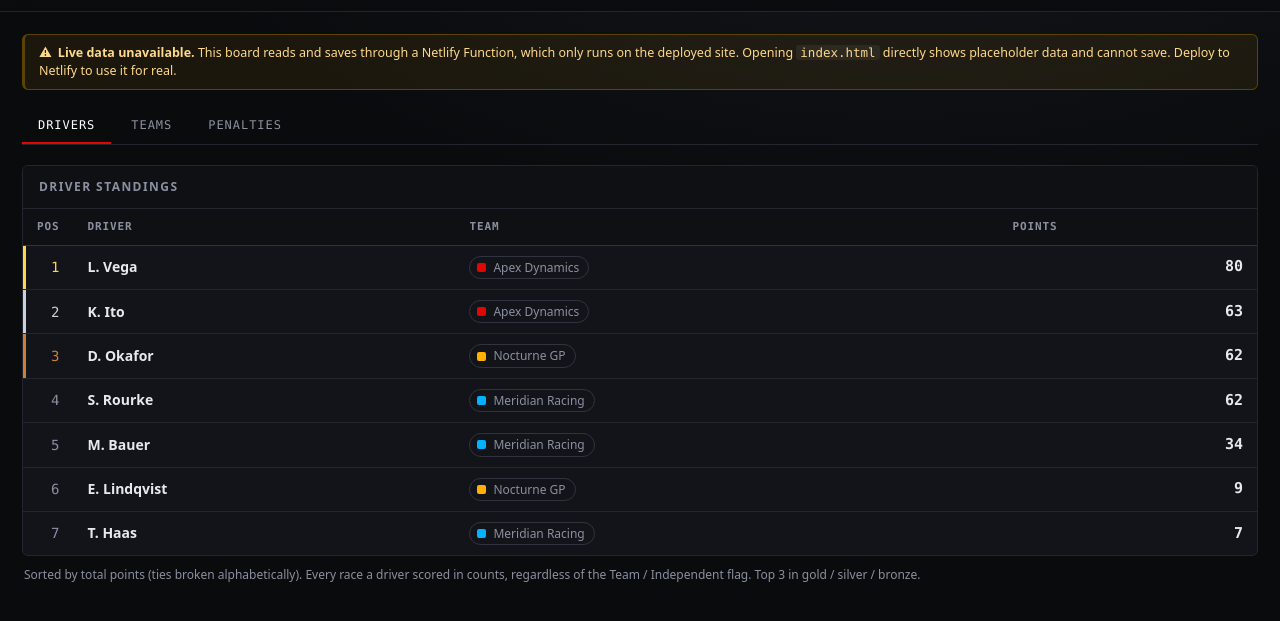
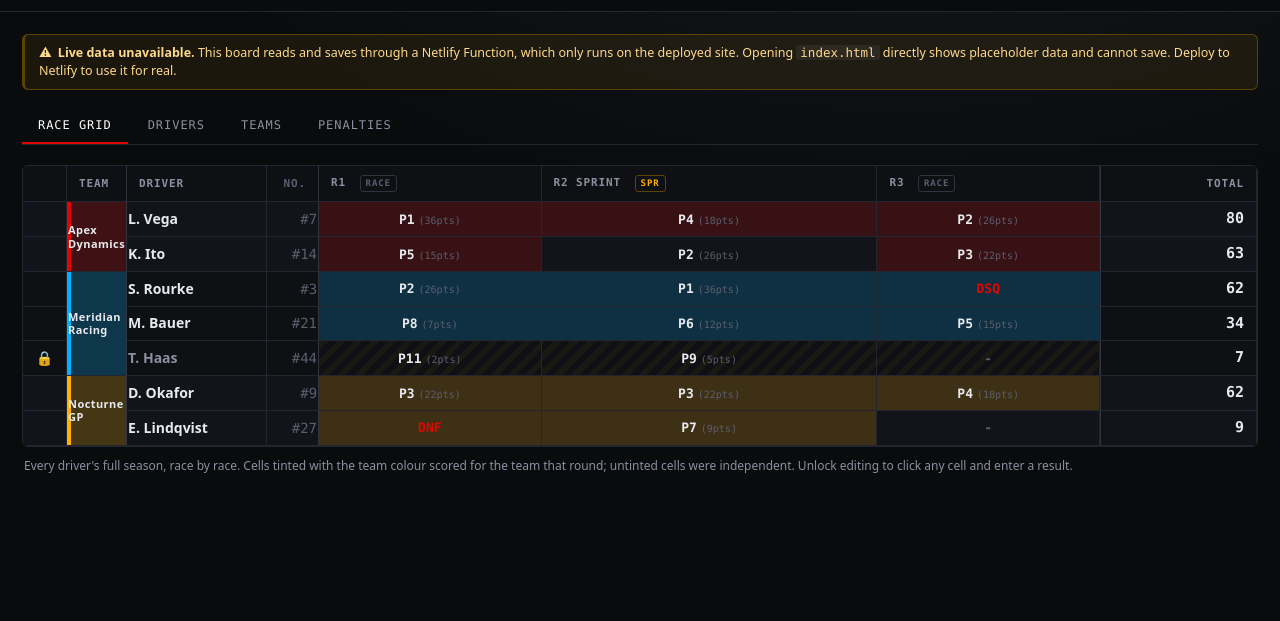
Before and after one commit to DeusExDeveloper/TrueStandings, a website: page public/index.html in a window 1280 px wide. Shown: the part 51-672 px from the top of the page. Drawn offline with Linux system fonts and the light colour scheme; no server answers.

Commit message:
Add master race grid (Prompt 4)
Replace the edit-only Race Entry tab with the master grid — the primary,
public, full-detail view the whole app reads from:

- Columns: LOCKED, Team (color-tinted), Driver, Number, one per race in
  season order (empty future races show "-"), TOTAL (driverPoints()).
- Race cells show P{n} ({pts}pts), DNF/DSQ in red, "-" when empty; a soft
  team-color tint marks teamRace:true (independent results untinted).
- Team blocks sorted by teamPoints() desc, drivers within by driverPoints()
  desc, alternating block shading, merged per-block team cell.
- Sticky left columns (LOCKED/Team/Driver/Number) + sticky right TOTAL.
- IS the race-entry screen: same inline cell editor + 3+-team warning in
  edit mode; static and non-clickable when locked.

All totals reuse the existing scoring functions; a cell edit re-renders the
grid and the Driver/Team boards from the same results data (no duplicate
state). 25 tests still pass.

Co-Authored-By: Claude Opus 4.8 <noreply@anthropic.com>

```diff
--- a/public/app.js
+++ b/public/app.js
@@ -89,6 +89,18 @@
     return league.teams.find((t) => t.id === id);
   }
 
+  // Convert a #rrggbb (or #rgb) hex color to an rgba() string at the given
+  // alpha. Used for the subtle team-tinted cell highlights / row blocks.
+  function hexToRgba(hex, alpha) {
+    let h = (hex || "").replace("#", "");
+    if (h.length === 3) h = h.split("").map((c) => c + c).join("");
+    if (h.length !== 6) return `rgba(128,128,128,${alpha})`;
+    const r = parseInt(h.slice(0, 2), 16);
+    const g = parseInt(h.slice(2, 4), 16);
+    const b = parseInt(h.slice(4, 6), 16);
+    return `rgba(${r},${g},${b},${alpha})`;
+  }
+
   function posTagText(result) {
     if (!result) return "—";
     if (result.status === "dnf") return "DNF";
@@ -97,7 +109,12 @@
     return `P${result.position}`;
   }
 
-  // --- rendering: entry grid -------------------------------------------------
+  // --- rendering: master race grid -------------------------------------------
+  // The single source-of-truth table the whole app reads from. Every driver's
+  // full season, race by race, grouped by team. It IS the race-entry screen:
+  // in edit mode each race cell is click-to-edit (same inline editor); when
+  // locked it's static. Totals reuse driverPoints() / teamPoints() — no
+  // recomputation, no duplicate state.
 
   function renderGrid() {
     const wrap = $("#grid-view .grid-wrap");
@@ -107,25 +124,34 @@
       wrap.appendChild(
         el("div", {
           class: "empty-state",
-          text: "Add at least one team, driver, and race to start entering results.",
+          text: editMode
+            ? "Add at least one team, driver, and race to start entering results."
+            : "No race data yet.",
         })
       );
       renderWarnings();
       return;
     }
 
-    const table = el("table", { class: "entry-grid" });
+    const table = el("table", { class: "master-grid" });
 
-    // header
+    // ---- header: LOCKED · Team · Driver · # · races… · TOTAL ----
     const thead = el("thead");
     const headRow = el("tr");
-    headRow.appendChild(el("th", { text: "Driver" }));
+    headRow.appendChild(el("th", { class: "mg-lock sticky-l", text: "" }));
+    headRow.appendChild(el("th", { class: "mg-team sticky-l", text: "Team" }));
+    headRow.appendChild(el("th", { class: "mg-driver sticky-l", text: "Driver" }));
+    headRow.appendChild(el("th", { class: "mg-num sticky-l", text: "No." }));
+
     for (const race of league.races) {
       const kindBadge = el("span", {
         class: `kind ${race.kind === "sprint" ? "sprint" : "race"}`,
         text: race.kind === "sprint" ? "SPR" : "RACE",
       });
-      const th = el("th", {}, [document.createTextNode(race.label + " "), kindBadge]);
+      const th = el("th", { class: "mg-race" }, [
+        document.createTextNode(race.label + " "),
+        kindBadge,
+      ]);
       if (editMode) {
         th.appendChild(document.createElement("br"));
         th.appendChild(
@@ -133,43 +159,64 @@
             class: "btn small danger",
             text: "remove",
             title: `Remove ${race.label}`,
-            onclick: () => removeRace(race.id),
+            onclick: (e) => {
+              e.stopPropagation();
+              removeRace(race.id);
+            },
           })
         );
       }
       headRow.appendChild(th);
     }
+    headRow.appendChild(el("th", { class: "mg-total sticky-r", text: "TOTAL" }));
     thead.appendChild(headRow);
     table.appendChild(thead);
 
-    // body — drivers grouped by team
+    // ---- body: team blocks sorted by team points desc ----
     const tbody = el("tbody");
-    for (const team of league.teams) {
-      const teamDrivers = league.drivers.filter((d) => d.teamId === team.id);
-      if (teamDrivers.length === 0 && !editMode) continue;
 
-      // team group header
-      const teamRow = el("tr", { class: "team-row" });
-      const teamPts = WSS.teamPoints(team.id, league.results, league.drivers, league.races);
-      teamRow.appendChild(
-        el("td", { colspan: league.races.length + 1 }, [
-          el("span", { class: "team-dot", style: `background:${team.color}` }),
-          el("span", { class: "team-name", text: team.name }),
-          el("span", { class: "team-pts num", text: `${teamPts} pts` }),
-        ])
+    // Use teamStandings to order team blocks by points (most competitive first).
+    const orderedTeams = WSS.teamStandings(
+      league.teams,
+      league.results,
+      league.drivers,
+      league.races
+    ).map((s) => s.team);
+
+    let blockIndex = 0;
+    for (const team of orderedTeams) {
+      const teamDrivers = league.drivers
+        .filter((d) => d.teamId === team.id)
+        .sort(
+          (a, b) =>
+            WSS.driverPoints(b.id, league.results) -
+            WSS.driverPoints(a.id, league.results)
         );
-      tbody.appendChild(teamRow);
+      if (teamDrivers.length === 0) continue;
 
-      for (const driver of teamDrivers) {
-        tbody.appendChild(renderDriverRow(driver, team));
-      }
+      const blockClass = blockIndex % 2 === 0 ? "block-even" : "block-odd";
+      blockIndex += 1;
+
+      teamDrivers.forEach((driver, i) => {
+        tbody.appendChild(
+          renderMasterRow(driver, team, blockClass, i === 0, teamDrivers.length)
+        );
+      });
     }
 
-    // drivers with no/unknown team (defensive)
+    // Orphaned drivers (no/unknown team) — keep them visible rather than lost.
     const orphaned = league.drivers.filter((d) => !teamById(d.teamId));
-    for (const driver of orphaned) {
-      tbody.appendChild(renderDriverRow(driver, { color: "#666", name: "—" }));
-    }
+    orphaned.forEach((driver, i) => {
+      tbody.appendChild(
+        renderMasterRow(
+          driver,
+          { id: null, color: "#666", name: "—" },
+          "block-orphan",
+          i === 0,
+          orphaned.length
+        )
+      );
+    });
 
     table.appendChild(tbody);
     wrap.appendChild(table);
@@ -177,78 +224,119 @@
     renderWarnings();
   }
 
-  function renderDriverRow(driver, team) {
-    const tr = el("tr", { class: driver.locked ? "locked" : "" });
+  // One driver row across the whole season.
+  // `firstInBlock` + `blockSize` let us render the team name once, spanning the
+  // block (like the reference sheet's merged team cell).
+  function renderMasterRow(driver, team, blockClass, firstInBlock, blockSize) {
+    const tr = el("tr", {
+      class: `mg-row ${blockClass} ${driver.locked ? "locked" : ""}`,
+    });
 
-    // driver name cell
-    const nameCell = el("td", {
-      class: "driver-cell",
-      style: `border-left-color:${team.color}`,
-    });
-    nameCell.appendChild(el("span", { class: "num", text: `#${driver.number}` }));
-    nameCell.appendChild(el("span", { class: "dname", text: driver.name }));
+    // LOCKED cell (sticky)
+    const lockCell = el("td", { class: "mg-lock sticky-l" });
     if (driver.locked) {
-      nameCell.appendChild(el("span", { class: "lock-icon", text: "🔒" }));
-      nameCell.appendChild(el("span", { class: "locked-label", text: "locked" }));
+      lockCell.appendChild(el("span", { class: "lock-icon", text: "🔒" }));
     }
-    // row tools (edit mode)
-    const tools = el("div", { class: "row-tools" });
-    tools.appendChild(
+    if (editMode) {
+      lockCell.appendChild(
         el("button", {
-        class: "btn small",
-        text: driver.locked ? "Unlock row" : "Lock row",
-        onclick: () => toggleLock(driver.id),
+          class: "btn small lock-toggle",
+          text: driver.locked ? "unlock" : "lock",
+          title: driver.locked ? "Unlock this row" : "Lock this row",
+          onclick: (e) => {
+            e.stopPropagation();
+            toggleLock(driver.id);
+          },
         })
       );
-    tools.appendChild(
+    }
+    tr.appendChild(lockCell);
+
+    // TEAM cell (sticky), tinted with the team color, rendered once per block.
+    if (firstInBlock) {
+      const teamCell = el("td", {
+        class: "mg-team sticky-l",
+        rowspan: blockSize > 1 ? String(blockSize) : null,
+        style: `background:${hexToRgba(team.color, 0.22)};box-shadow:inset 4px 0 0 ${team.color}`,
+      });
+      teamCell.appendChild(el("span", { class: "mg-team-name", text: team.name }));
+      tr.appendChild(teamCell);
+    }
+
+    // DRIVER cell (sticky)
+    const driverCell = el("td", { class: "mg-driver sticky-l" });
+    driverCell.appendChild(el("span", { class: "dname", text: driver.name }));
+    if (editMode && team.id) {
+      driverCell.appendChild(
         el("button", {
-        class: "btn small danger",
-        text: "Remove",
-        onclick: () => removeDriver(driver.id),
+          class: "btn small danger driver-remove",
+          text: "✕",
+          title: `Remove ${driver.name}`,
+          onclick: (e) => {
+            e.stopPropagation();
+            removeDriver(driver.id);
+          },
         })
       );
-    nameCell.appendChild(tools);
-    tr.appendChild(nameCell);
+    }
+    tr.appendChild(driverCell);
 
-    // result cells
+    // NUMBER cell (sticky)
+    tr.appendChild(el("td", { class: "mg-num sticky-l num", text: `#${driver.number}` }));
+
+    // RACE cells
     for (const race of league.races) {
       tr.appendChild(renderResultCell(driver, race, team));
     }
+
+    // TOTAL cell (sticky right) — reuses driverPoints(), the same function the
+    // Driver Standings board uses.
+    const total = WSS.driverPoints(driver.id, league.results);
+    tr.appendChild(el("td", { class: "mg-total sticky-r num", text: String(total) }));
+
     return tr;
   }
 
   function renderResultCell(driver, race, team) {
     const result = WSS.getResult(league.results, driver.id, race.id);
-    const readonly = driver.locked;
+    const readonly = driver.locked || !editMode;
+    const isTeamScored = !!(result && result.teamRace === true && result.position != null);
     const overLimit =
-      result &&
-      result.teamRace === true &&
+      isTeamScored &&
+      team.id &&
       WSS.isTeamRaceOverLimit(driver.teamId, race.id, league.results, league.drivers);
 
     const td = el("td", {
-      class: `result-cell ${readonly ? "readonly" : ""} ${overLimit ? "over-limit" : ""}`,
+      class:
+        "mg-cell result-cell" +
+        (driver.locked ? " readonly" : "") +
+        (isTeamScored ? " team-scored" : "") +
+        (overLimit ? " over-limit" : ""),
+      // Subtle team-color tint when this result scored for the team.
+      style: isTeamScored ? `background:${hexToRgba(team.color, 0.18)}` : null,
       title: overLimit
         ? `Warning: ${team.name} has 3+ team-scoring drivers in ${race.label}`
         : "",
     });
 
+    if (!result || result.position == null) {
+      // No entry yet — plain dash.
+      td.appendChild(el("span", { class: "pos-tag empty", text: "-" }));
+    } else if (result.status === "dnf" || result.status === "dsq") {
+      td.appendChild(
+        el("span", { class: `pos-tag ${result.status}`, text: result.status.toUpperCase() })
+      );
+    } else {
       const pts = WSS.pointsForResult(result);
-    const tagClass = result && (result.status === "dnf" || result.status === "dsq")
-      ? result.status
-      : (!result || result.position == null ? "empty" : "");
-    td.appendChild(el("span", { class: `pos-tag ${tagClass}`, text: posTagText(result) }));
-    td.appendChild(el("span", { class: "cell-pts", text: `${pts} pts` }));
-
-    if (result && result.position != null) {
       td.appendChild(
-        el("span", {
-          class: `cell-flag ${result.teamRace ? "team" : "indep"}`,
-          text: result.teamRace ? "Team" : "Indep",
-        })
+        el("span", { class: "pos-tag", text: `P${result.position}` })
       );
+      td.appendChild(el("span", { class: "cell-pts", text: `(${pts}pts)` }));
     }
 
-    if (editMode && !readonly) {
+    // Clickable only when editable (unlocked app + unlocked row).
+    if (!readonly) {
+      td.classList.add("editable");
       td.addEventListener("click", () => openCellEditor(driver, race));
     }
     return td;
@@ -1137,7 +1225,7 @@
     });
 
     updateModeUI();
-    switchTab("drivers");
+    switchTab("grid"); // master grid is the primary view
     // Fetch from the backend; renders happen inside loadLeague.
     loadLeague();
   }
--- a/public/index.html
+++ b/public/index.html
@@ -27,10 +27,10 @@
       <div id="offline-banner" class="warn-banner offline-banner"></div>
 
       <nav class="tabs">
+        <button class="tab" data-view="grid">Race Grid</button>
         <button class="tab" data-view="drivers">Drivers</button>
         <button class="tab" data-view="teams">Teams</button>
         <button class="tab" data-view="penalties">Penalties</button>
-        <button class="tab edit-only" data-view="grid">Race Entry</button>
       </nav>
 
       <!-- 1. Driver Standings board (public read-only) -->
@@ -119,7 +119,8 @@
         </p>
       </section>
 
-      <!-- Race entry grid (edit mode only) -->
+      <!-- Master race grid — the primary full-detail / entry view.
+           Read-only when locked, click-to-edit cells when unlocked. -->
       <section id="grid-view" class="view">
         <div class="editor-toolbar">
           <button id="btn-add-team" class="btn">+ Team</button>
@@ -127,10 +128,11 @@
           <button id="btn-add-race" class="btn">+ Race / Sprint</button>
         </div>
         <div id="warn-banner" class="warn-banner"></div>
-        <div class="grid-wrap"></div>
+        <div class="grid-wrap master-grid-wrap"></div>
         <p class="hint">
-          Click a cell to enter a result. Each cell shows position · points and a
-          Team / Independent tag. Locked rows are read-only until unlocked.
+          Every driver's full season, race by race. Cells tinted with the team
+          colour scored for the team that round; untinted cells were independent.
+          Unlock editing to click any cell and enter a result.
         </p>
       </section>
     </main>
--- a/public/styles.css
+++ b/public/styles.css
@@ -232,7 +232,7 @@ input[type="color"] {
   cursor: pointer;
 }
 
-/* ---------------------------------------------------------------- grid ---- */
+/* ---------------------------------------------------- master race grid ---- */
 
 .grid-wrap {
   overflow-x: auto;
@@ -240,35 +240,43 @@ input[type="color"] {
   border-radius: var(--radius);
   background: var(--bg-raised);
 }
-
-table.entry-grid {
-  border-collapse: collapse;
-  width: 100%;
-  min-width: 640px;
+.master-grid-wrap {
+  /* Cap height so the sticky header + horizontal scroll stay usable on a
+     long season. */
+  max-height: calc(100vh - 230px);
+  overflow: auto;
 }
 
-.entry-grid th,
-.entry-grid td {
+table.master-grid {
+  border-collapse: separate; /* required for sticky cells to paint borders */
+  border-spacing: 0;
+  width: 100%;
+}
+
+.master-grid th,
+.master-grid td {
   border-bottom: 1px solid var(--border);
   border-right: 1px solid var(--border);
   text-align: left;
   vertical-align: middle;
+  white-space: nowrap;
+  background: var(--bg-raised); /* opaque so sticky cells don't show-through */
 }
 
-.entry-grid thead th {
+/* sticky header row (top) */
+.master-grid thead th {
   position: sticky;
   top: 0;
+  z-index: 6;
   background: #0e1014;
-  z-index: 5;
   font-family: var(--mono);
   font-size: 11px;
   letter-spacing: 0.08em;
   text-transform: uppercase;
   color: var(--text-dim);
-  padding: 10px 12px;
-  white-space: nowrap;
+  padding: 9px 12px;
 }
-.entry-grid thead th .kind {
+.master-grid thead th .kind {
   display: inline-block;
   font-size: 9px;
   margin-left: 6px;
@@ -277,99 +285,149 @@ table.entry-grid {
   color: var(--text-faint);
   border: 1px solid var(--border-strong);
 }
-.entry-grid thead th .kind.sprint {
+.master-grid thead th .kind.sprint {
   color: var(--warn);
   border-color: #5a4400;
 }
 
-/* team group header row */
-tr.team-row td {
-  background: #0d0f13;
-  padding: 8px 12px;
-  font-size: 12px;
-  letter-spacing: 0.06em;
-  text-transform: uppercase;
-  color: var(--text-dim);
-  border-bottom: 1px solid var(--border-strong);
+/* --- sticky columns ---
+   Left: LOCKED (0) · Team (44) · Driver (104) · No. (244)
+   Right: TOTAL. Offsets must match the column widths below. */
+.master-grid .sticky-l {
+  position: sticky;
+  z-index: 4;
 }
-tr.team-row .team-name {
+.master-grid thead .sticky-l {
+  z-index: 7; /* header corners sit above body sticky cells */
+}
+.master-grid .sticky-r {
+  position: sticky;
+  right: 0;
+  z-index: 4;
+  border-left: 1px solid var(--border-strong);
+}
+.master-grid thead .sticky-r {
+  z-index: 7;
+}
+
+.master-grid .mg-lock {
+  left: 0;
+  width: 44px;
+  min-width: 44px;
+  text-align: center;
+  padding: 6px 4px;
+}
+.master-grid .mg-team {
+  left: 44px;
+  width: 60px;
+  min-width: 60px;
+  border-right: 1px solid var(--border-strong);
+}
+.master-grid .mg-driver {
+  left: 104px;
+  width: 140px;
+  min-width: 140px;
+}
+.master-grid .mg-num {
+  left: 244px;
+  width: 52px;
+  min-width: 52px;
+  text-align: right;
+  color: var(--text-faint);
+  border-right: 1px solid var(--border-strong);
+}
+
+/* team cell: vertical name, tinted (inline bg/box-shadow set per team) */
+.master-grid .mg-team .mg-team-name {
+  display: block;
+  font-size: 11px;
+  font-weight: 700;
+  letter-spacing: 0.04em;
   color: var(--text);
+  white-space: normal;
+  line-height: 1.2;
+}
+
+/* alternating team blocks: a subtle background shift on the body cells so
+   it's easy to see where one team ends and the next begins. The team-tinted
+   sticky Team cell and team-scored race cells set their own bg inline and
+   win over these. */
+.master-grid tbody tr.block-odd td {
+  background: #0e1014;
+}
+.master-grid tbody tr.block-even td {
+  background: var(--bg-raised);
+}
+.master-grid tbody tr.block-orphan td {
+  background: #140e0e;
+}
+
+/* driver cell */
+.master-grid .mg-driver .dname {
   font-weight: 600;
 }
-tr.team-row .team-pts {
+.master-grid tr.locked .mg-driver .dname {
   color: var(--text-dim);
+}
+.master-grid .lock-icon {
+  color: var(--warn);
+}
+.master-grid .lock-toggle,
+.master-grid .driver-remove {
+  display: none;
+}
+body.edit-mode .master-grid .lock-toggle {
+  display: inline-block;
+  margin-top: 4px;
+  font-size: 9px;
+  padding: 1px 5px;
+}
+body.edit-mode .master-grid .driver-remove {
+  display: inline-block;
   margin-left: 8px;
+  padding: 0 5px;
 }
 
-/* driver name cell */
-td.driver-cell {
-  padding: 8px 12px;
-  white-space: nowrap;
-  border-left: 4px solid transparent; /* team color accent */
-  min-width: 190px;
+/* TOTAL column */
+.master-grid .mg-total {
+  text-align: right;
+  font-size: 15px;
+  font-weight: 700;
+  min-width: 64px;
+  padding: 6px 12px;
 }
-td.driver-cell .num {
-  display: inline-block;
-  min-width: 26px;
-  text-align: right;
-  color: var(--text-faint);
-  margin-right: 8px;
-}
-td.driver-cell .dname {
-  font-weight: 600;
-}
-td.driver-cell .lock-icon {
-  color: var(--warn);
-  margin-left: 6px;
-}
-td.driver-cell .locked-label {
-  font-family: var(--mono);
-  font-size: 9px;
-  text-transform: uppercase;
-  letter-spacing: 0.1em;
-  color: var(--warn);
-  border: 1px solid #5a4400;
-  border-radius: 3px;
-  padding: 1px 4px;
-  margin-left: 6px;
-}
-td.driver-cell .row-tools {
-  margin-top: 5px;
-  display: none;
-}
-body.edit-mode td.driver-cell .row-tools {
-  display: flex;
-  gap: 6px;
-}
-tr.locked td.driver-cell .dname {
-  color: var(--text-dim);
+.master-grid thead .mg-total {
+  font-size: 11px;
 }
 
-/* result cells */
-td.result-cell {
+/* race result cells */
+.master-grid td.result-cell {
   padding: 6px 10px;
-  min-width: 96px;
+  min-width: 78px;
+  text-align: center;
+  position: relative;
   cursor: default;
-  position: relative;
 }
-body.edit-mode td.result-cell:not(.readonly) {
+.master-grid td.result-cell.editable {
   cursor: pointer;
 }
-body.edit-mode td.result-cell:not(.readonly):hover {
-  background: var(--bg-cell-hover);
+.master-grid td.result-cell.editable:hover {
+  outline: 1px solid var(--accent);
+  outline-offset: -1px;
 }
-td.result-cell.readonly {
-  background: repeating-linear-gradient(
+/* locked rows in edit mode: hatched to read as frozen */
+.master-grid td.result-cell.readonly {
+  background-image: repeating-linear-gradient(
     -45deg,
     transparent,
     transparent 6px,
-    rgba(255, 176, 0, 0.04) 6px,
-    rgba(255, 176, 0, 0.04) 12px
+    rgba(255, 176, 0, 0.05) 6px,
+    rgba(255, 176, 0, 0.05) 12px
   );
 }
 
 .pos-tag {
-  font-size: 14px;
+  font-size: 13px;
   font-weight: 700;
 }
 .pos-tag.dnf,
@@ -380,35 +438,18 @@ td.result-cell.readonly {
   color: var(--text-faint);
 }
 .cell-pts {
-  display: block;
+  font-family: var(--mono);
   font-size: 10px;
   color: var(--text-faint);
-  margin-top: 2px;
-}
-.cell-flag {
-  display: inline-block;
-  font-size: 9px;
-  text-transform: uppercase;
-  letter-spacing: 0.06em;
-  margin-top: 3px;
-  padding: 0 4px;
-  border-radius: 3px;
-}
-.cell-flag.indep {
-  color: var(--text-dim);
-  border: 1px solid var(--border-strong);
-}
-.cell-flag.team {
-  color: #bfe9ce;
-  border: 1px solid #1d5e38;
+  margin-left: 4px;
 }
 
 /* over-limit warning marker on a cell */
-td.result-cell.over-limit::after {
+.master-grid td.result-cell.over-limit::after {
   content: "⚑";
   position: absolute;
-  top: 3px;
-  right: 5px;
+  top: 2px;
+  right: 4px;
   color: var(--accent);
   font-size: 11px;
   text-shadow: 0 0 6px var(--accent-dim);
```
Lines whose indentation alone changed are shown as unchanged.
